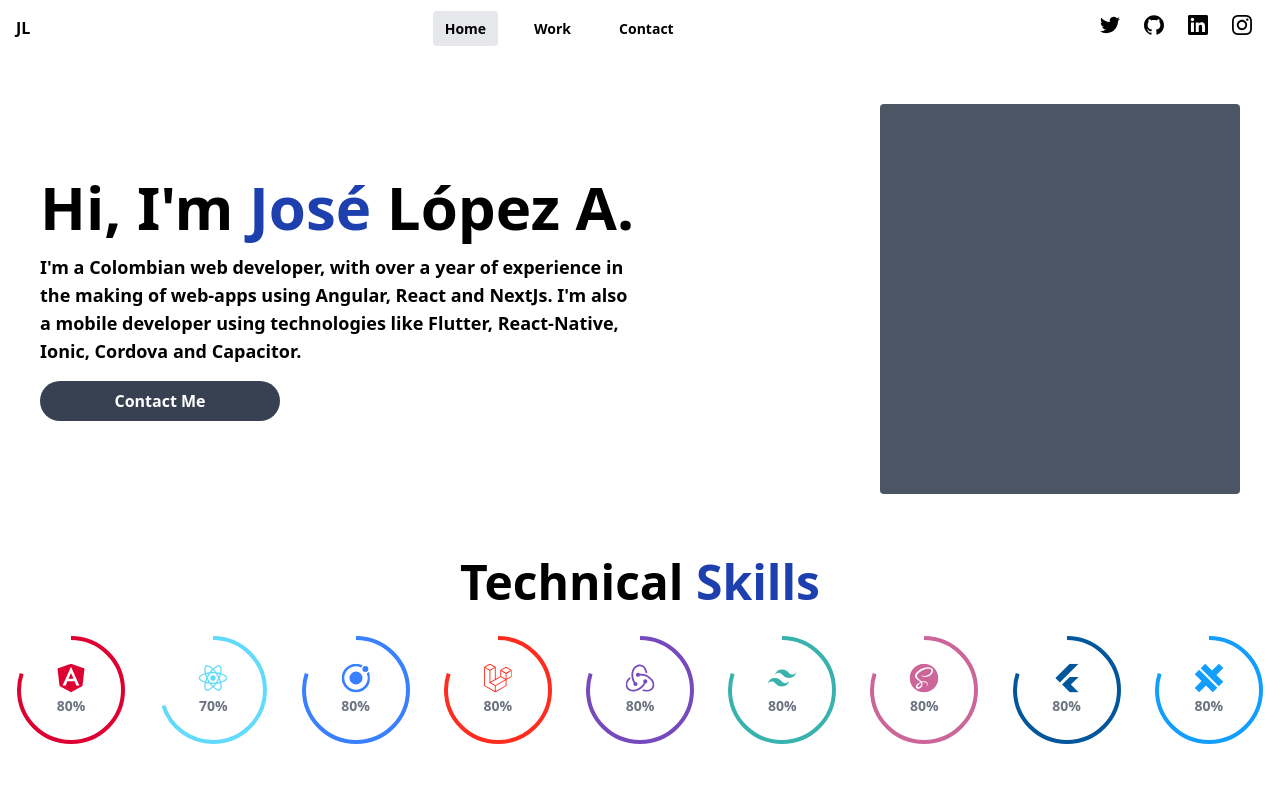
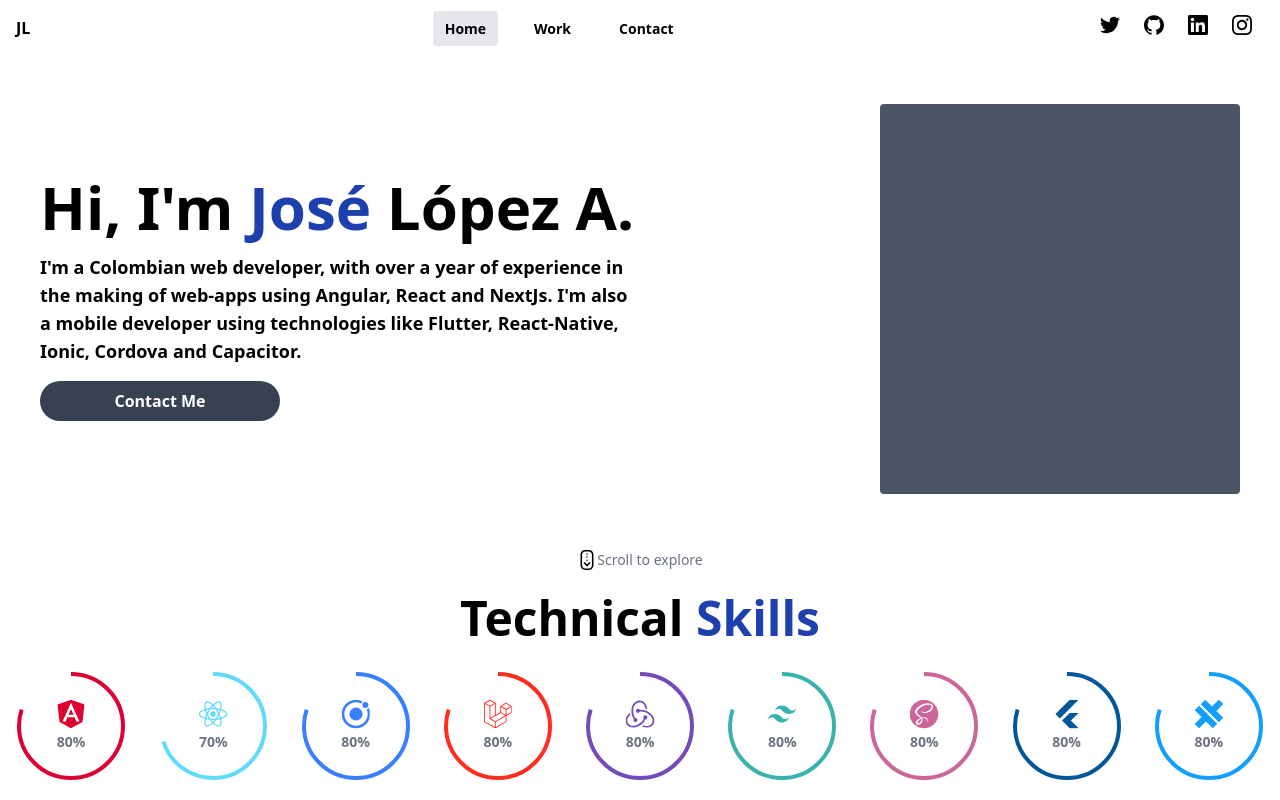
Before and after one commit to JoseLopez01/personal-website, a Next.js app: page / in a window 1280 px wide. Built offline with nearby package versions, Linux system fonts and the light colour scheme.

Commit message:
Scroll indicator added

```diff
--- a/components/Header.js
+++ b/components/Header.js
@@ -49,7 +49,7 @@ export default function Header() {
         </div>
         <div className="hidden md:block">
           <Link href="/">
-            <a className="mx-3 text-gray-400">
+            <a className="mx-3 text-gray-400 twitter">
               <Image src="/icons/twitter.svg" height={20} width={20} />
             </a>
           </Link>
--- a/components/Hero.js
+++ b/components/Hero.js
@@ -1,3 +1,4 @@
+import ScrollIndicator from "./ScrollIndicator";
 import Skills from "./Skills";
 
 export default function Hero() {
@@ -24,6 +25,7 @@ export default function Hero() {
           <div className="h-full ml-auto rounded w-3/5 p-4 bg-gray-600"></div>
         </div>
       </div>
+      <ScrollIndicator />
       <Skills />
     </>
   );
--- /dev/null
+++ b/components/ScrollIndicator.js
@@ -0,0 +1,16 @@
+import Image from 'next/image';
+
+function ScrollIndicator() {
+  return (
+    <div className="flex justify-center">
+      <Image src="/icons/scroll.svg" height={20} width={20} />
+      <p className="text-sm text-gray-500">
+        Scroll to explore
+      </p>
+    </div>
+  );
+}
+
+export default ScrollIndicator;
+
+/* <div>Icons made by <a href="https://www.freepik.com" title="Freepik">Freepik</a> from <a href="https://www.flaticon.com/" title="Flaticon">www.flaticon.com</a></div> */
--- a/icons/TailwindSvg.js
+++ b/icons/TailwindSvg.js
@@ -1,5 +1,3 @@
-import React from 'react';
-
 export default function TailwindSvg(props) {
   return (
     <svg viewBox="0 0 24 24" xmlns="http://www.w3.org/2000/svg" {...props}>
--- a/pages/_app.js
+++ b/pages/_app.js
@@ -1,6 +1,7 @@
 import Head from 'next/head';
 
 import Header from '../components/Header';
+import ScrollIndicator from '../components/ScrollIndicator';
 
 import "../styles/globals.css";
 
--- a/styles/globals.css
+++ b/styles/globals.css
@@ -24,3 +24,19 @@ a {
 * {
   box-sizing: border-box;
 }
+
+.twitter:hover {
+  color: #1DA1F2;
+}
+
+.github:hover {
+  color: #181717;
+}
+
+.linkedin:hover {
+  color: #0A66C2;
+}
+
+.instagram:hover {
+  color: #E4405F;
+}
```
Also changed, not shown: public/icons/scroll.svg (added).
